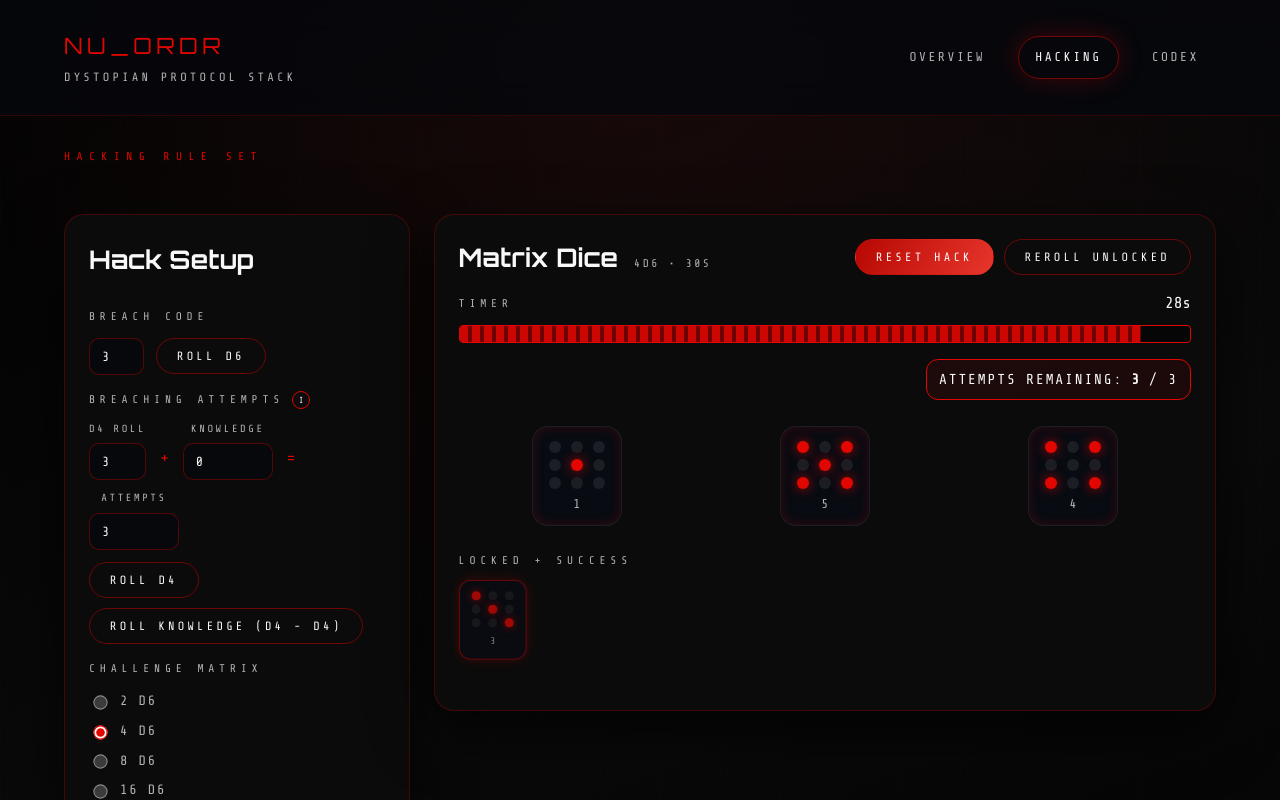
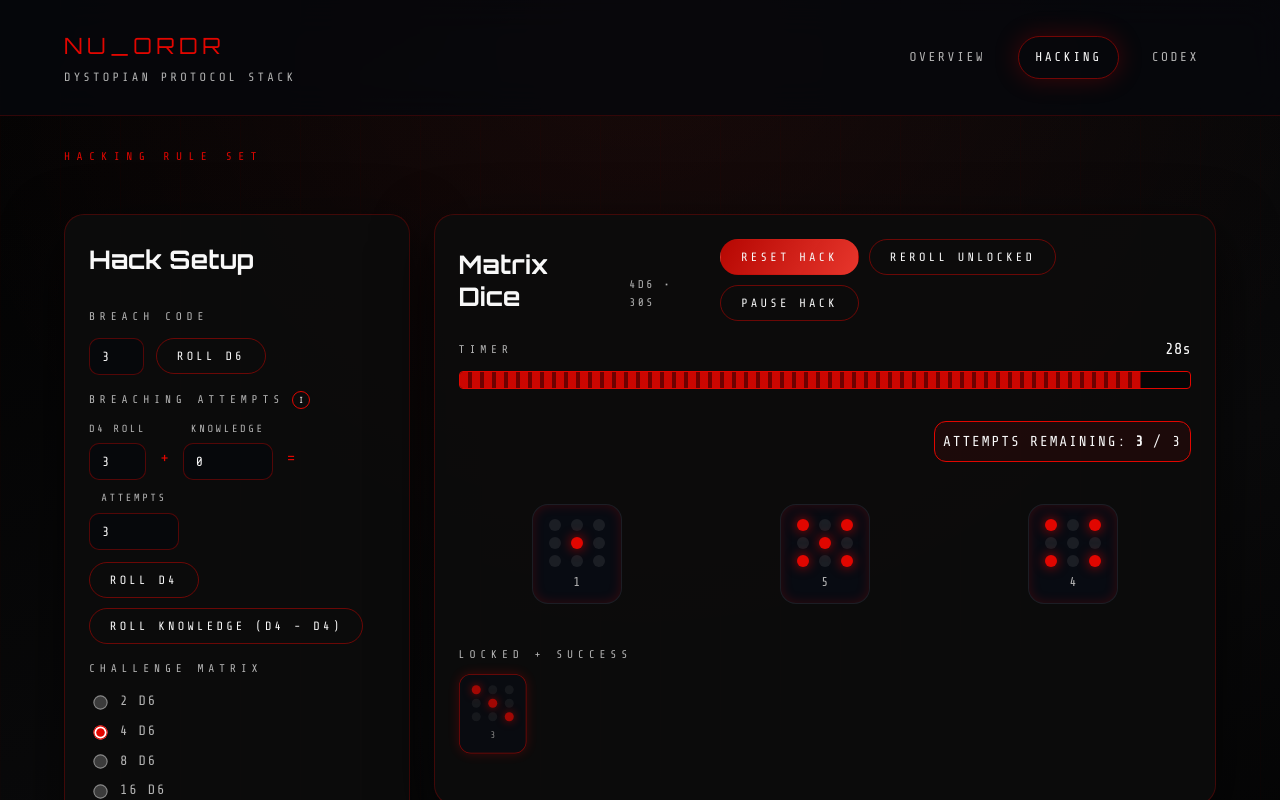
Before and after one commit to gnomelackey/NU_ORDR, a React (Vite) app: page /hacking in a window 1280 px wide. Both pictures are taken after a click on the button "START HACK". Shown: the top 800 px of the page. Built offline with nearby package versions, Linux system fonts and the light colour scheme.

Commit message:
Fixing layout

```diff
--- a/src/styles/global.css
+++ b/src/styles/global.css
@@ -310,12 +310,26 @@ select {
   background: var(--panel);
   border: 1px solid var(--border);
   border-radius: 20px;
-  padding: 24px;
   box-shadow: var(--shadow);
   display: flex;
   flex-direction: column;
   gap: 16px;
   animation: rise 0.6s ease-out both;
+}
+
+.panel-content {
+  padding: 24px;
+  position: relative;
+}
+
+.matrix-panel {
+  position: relative;
+}
+
+.matrix-body {
+  position: relative;
+  display: grid;
+  gap: 32px;
 }
 
 .grid-two {
@@ -373,6 +387,10 @@ select {
   align-items: center;
   justify-content: space-between;
   gap: 16px;
+}
+
+.matrix-header {
+  padding-bottom: 16px;
 }
 
 .matrix-title {
@@ -612,6 +630,62 @@ select {
   letter-spacing: 0.1rem;
 }
 
+.outcome-overlay {
+  position: absolute;
+  inset: 0;
+  pointer-events: none;
+  transform: translateY(102%);
+  opacity: 0;
+  transition:
+    transform 0.35s ease,
+    opacity 0.25s ease;
+}
+
+.outcome-overlay--open {
+  transform: translateY(75px);
+  opacity: 1;
+}
+
+.outcome-card {
+  width: 100%;
+  height: 100%;
+  padding: 18px;
+  border-top: 1px solid var(--accent);
+  background: rgba(8, 8, 8, 0.96);
+  box-shadow: 0 -20px 40px rgba(0, 0, 0, 0.55);
+  display: grid;
+  align-content: start;
+  gap: 32px;
+}
+
+.outcome-card-header {
+  display: flex;
+  flex-direction: column;
+  align-items: start;
+  gap: 8px;
+}
+
+.outcome-dice {
+  display: grid;
+  gap: 14px;
+}
+
+.outcome-dice-group {
+  display: grid;
+  gap: 8px;
+}
+
+.outcome-dice-grid {
+  display: flex;
+  flex-wrap: wrap;
+  gap: 10px;
+}
+
+.outcome-die {
+  transform: scale(0.85);
+  transform-origin: top left;
+}
+
 .matrix-header-actions {
   display: flex;
   gap: 10px;
@@ -664,7 +738,7 @@ select {
 }
 
 .attempts-remaining {
-  padding: 8px 12px;
+  padding: 8px;
   border-radius: 12px;
   border: 1px solid var(--accent);
   background: rgba(225, 6, 0, 0.08);
@@ -677,6 +751,7 @@ select {
   gap: 8px;
   width: fit-content;
   margin-left: auto;
+  height: fit-content;
 }
 
 .die-button {
--- a/src/views/Hacking.tsx
+++ b/src/views/Hacking.tsx
@@ -27,6 +27,7 @@ export function Hacking() {
   const [deepHackMode, setDeepHackMode] = useState(false);
   const [hackEnded, setHackEnded] = useState(false);
   const [subsystemsHacked, setSubsystemsHacked] = useState(0);
+  const [hackPaused, setHackPaused] = useState(false);
 
   const attempts = useMemo(
     () => Math.max(1, knowledge + attemptRoll),
@@ -43,10 +44,17 @@ export function Hacking() {
     [matrixDice, breachCode],
   );
 
-  const fullAccessAchieved = matrixDice.length > 0 && breachMatches === matrixSize;
+  const fullAccessAchieved =
+    matrixDice.length > 0 && breachMatches === matrixSize;
   const timerExpired = !deepHackMode && timer > 0 && timeLeft === 0;
   const showDeepHackChoice =
     !deepHackMode && !hackEnded && fullAccessAchieved && attemptsRemaining > 0;
+  const hackComplete =
+    matrixDice.length > 0 &&
+    !showDeepHackChoice &&
+    (hackEnded || attemptsRemaining === 0 || timerExpired);
+  const hackInProgress =
+    matrixDice.length > 0 && !hackComplete && !showDeepHackChoice;
 
   const outcome = useMemo(() => {
     if (matrixDice.length === 0) {
@@ -68,7 +76,13 @@ export function Hacking() {
       return "Complete Success — full access gained.";
     }
     return "Success — limited access gained.";
-  }, [breachMatches, deepHackMode, matrixDice.length, matrixSize, subsystemsHacked]);
+  }, [
+    breachMatches,
+    deepHackMode,
+    matrixDice.length,
+    matrixSize,
+    subsystemsHacked,
+  ]);
 
   const resetHackFromSetupChange = () => {
     setMatrixDice([]);
@@ -77,6 +91,7 @@ export function Hacking() {
     setDeepHackMode(false);
     setHackEnded(false);
     setSubsystemsHacked(0);
+    setHackPaused(false);
     setTimeLeft(0);
   };
 
@@ -116,6 +131,7 @@ export function Hacking() {
     setDeepHackMode(false);
     setHackEnded(false);
     setSubsystemsHacked(0);
+    setHackPaused(false);
   };
 
   const rollAttempts = () => {
@@ -143,9 +159,12 @@ export function Hacking() {
 
     setDeepHackMode(true);
     setHackEnded(false);
+    setHackPaused(false);
     setBreachCode(nextBreach);
     setMatrixDice(nextMatrix);
-    setSubsystemsHacked(nextMatrix.filter((die) => die.status === "success").length);
+    setSubsystemsHacked(
+      nextMatrix.filter((die) => die.status === "success").length,
+    );
     setTimeLeft(0);
     setSelectedDice([]);
   };
@@ -168,6 +187,7 @@ export function Hacking() {
       selectedDice.length !== 2 ||
       timerExpired ||
       hackEnded ||
+      hackPaused ||
       showDeepHackChoice
     ) {
       return;
@@ -221,6 +241,7 @@ export function Hacking() {
       matrixDice.length === 0 ||
       timerExpired ||
       hackEnded ||
+      hackPaused ||
       showDeepHackChoice
     ) {
       return;
@@ -247,7 +268,13 @@ export function Hacking() {
       setTimeLeft(timer);
       return;
     }
-    if (attemptsRemaining === 0 || timeLeft === 0 || deepHackMode || hackEnded) {
+    if (
+      attemptsRemaining === 0 ||
+      timeLeft === 0 ||
+      deepHackMode ||
+      hackEnded ||
+      hackPaused
+    ) {
       return;
     }
     const interval = window.setInterval(() => {
@@ -261,7 +288,15 @@ export function Hacking() {
     }, 1000);
 
     return () => window.clearInterval(interval);
-  }, [timer, matrixDice.length, attemptsRemaining, timeLeft, deepHackMode, hackEnded]);
+  }, [
+    timer,
+    matrixDice.length,
+    attemptsRemaining,
+    timeLeft,
+    deepHackMode,
+    hackEnded,
+    hackPaused,
+  ]);
 
   useEffect(() => {
     if (!deepHackMode) {
@@ -282,6 +317,8 @@ export function Hacking() {
   const removedDice = matrixDice.filter(
     (die) => die.status === "locked" || die.status === "success",
   );
+  const successDice = matrixDice.filter((die) => die.status === "success");
+  const lockedDice = matrixDice.filter((die) => die.status === "locked");
 
   return (
     <section className="page hacking-page">
@@ -292,7 +329,7 @@ export function Hacking() {
       </div>
 
       <div className="setup-grid">
-        <div className="panel setup-panel">
+        <div className="panel setup-panel panel-content">
           <h2>Hack Setup</h2>
           <div className="setup-section">
             <span className="badge-label">Breach Code</span>
@@ -418,8 +455,9 @@ export function Hacking() {
           </div>
         </div>
 
-        <div className="panel">
-          <div className="panel-header">
+        <div className="panel matrix-panel">
+          <div className="panel-content">
+            <div className="panel-header matrix-header">
               <div className="matrix-title">
                 <h2 className="matrix-title-heading">Matrix Dice</h2>
                 <span className="matrix-meta-inline">
@@ -438,13 +476,24 @@ export function Hacking() {
                     attemptsRemaining <= 0 ||
                     timerExpired ||
                     hackEnded ||
+                    hackPaused ||
                   showDeepHackChoice
                 }
+                style={{ display: matrixDice.length === 0 ? "none" : "inline-flex" }}
               >
                 Reroll Unlocked
               </button>
+              {hackInProgress && timer > 0 ? (
+                <button
+                  className="button button--ghost"
+                  onClick={() => setHackPaused((prev) => !prev)}
+                >
+                    {hackPaused ? "Resume Hack" : "Pause Hack"}
+                  </button>
+                ) : null}
               </div>
             </div>
+            <div className="matrix-body">
               <div className="matrix-timer">
                 <div className="matrix-timer__header">
                   <span className="badge-label">Timer</span>
@@ -452,13 +501,18 @@ export function Hacking() {
                     <span className="muted">Stopped (Full Access)</span>
                   ) : deepHackMode ? (
                     <span className="muted">Stopped (Deep Hack)</span>
+                  ) : hackPaused ? (
+                    <span className="muted">Paused</span>
                   ) : timer === 0 ? (
                     <span className="muted">No timer</span>
                   ) : (
                     <span className="timer-bar__label">{timeLeft}s</span>
                   )}
                 </div>
-            {timer === 0 || deepHackMode || showDeepHackChoice ? null : (
+                {timer === 0 ||
+                deepHackMode ||
+                showDeepHackChoice ||
+                hackPaused ? null : (
                   <div className="timer-bar">
                     <div
                       className="timer-bar__fill"
@@ -481,10 +535,16 @@ export function Hacking() {
                     Full access achieved. Dive deeper into subsystems?
                   </span>
                   <div className="matrix-actions">
-                <button className="button button--ghost" onClick={startDeepHack}>
+                    <button
+                      className="button button--ghost"
+                      onClick={startDeepHack}
+                    >
                       Hack Deeper
                     </button>
-                <button className="button button--ghost" onClick={endHackNow}>
+                    <button
+                      className="button button--ghost"
+                      onClick={endHackNow}
+                    >
                       End Hack
                     </button>
                   </div>
@@ -499,6 +559,7 @@ export function Hacking() {
                       attemptsRemaining <= 0 ||
                       timerExpired ||
                       hackEnded ||
+                      hackPaused ||
                       showDeepHackChoice
                     }
                   >
@@ -511,6 +572,7 @@ export function Hacking() {
                       attemptsRemaining <= 0 ||
                       timerExpired ||
                       hackEnded ||
+                      hackPaused ||
                       showDeepHackChoice
                     }
                   >
@@ -527,7 +589,9 @@ export function Hacking() {
                       key={die.id}
                       type="button"
                       className={`die-button ${
-                    selectedDice.includes(die.id) ? "die-button--selected" : ""
+                        selectedDice.includes(die.id)
+                          ? "die-button--selected"
+                          : ""
                       }`}
                       onClick={() => toggleDieSelection(die.id)}
                     >
@@ -549,23 +613,62 @@ export function Hacking() {
                           die.status === "success" ? "die-removed--success" : ""
                         }`}
                       >
-                    <Die value={die.value} glow={die.status === "success"} />
+                        <Die
+                          value={die.value}
+                          glow={die.status === "success"}
+                        />
                       </div>
                     ))
                   )}
                 </div>
               </div>
-          {matrixDice.length > 0 &&
-          !showDeepHackChoice &&
-          (hackEnded || attemptsRemaining === 0 || timerExpired) ? (
-            <div className="callout">
-              <span>Outcome</span>
+            </div>
+            <div
+              className={`outcome-overlay ${hackComplete ? "outcome-overlay--open" : ""}`}
+            >
+              <div className="outcome-card">
+                <div className="outcome-card-header">
+                  <span className="badge-label">Outcome</span>
                   <strong>{outcome}</strong>
                 </div>
-          ) : null}
+                <div className="outcome-dice">
+                  <div className="outcome-dice-group">
+                    <span className="badge-label">Success Dice</span>
+                    <div className="outcome-dice-grid">
+                      {successDice.length === 0 ? (
+                        <span className="muted">None</span>
+                      ) : (
+                        successDice.map((die) => (
+                          <div
+                            key={`success-${die.id}`}
+                            className="outcome-die"
+                          >
+                            <Die value={die.value} glow />
+                          </div>
+                        ))
+                      )}
                     </div>
                   </div>
-
+                  <div className="outcome-dice-group">
+                    <span className="badge-label">Locked Dice</span>
+                    <div className="outcome-dice-grid">
+                      {lockedDice.length === 0 ? (
+                        <span className="muted">None</span>
+                      ) : (
+                        lockedDice.map((die) => (
+                          <div key={`locked-${die.id}`} className="outcome-die">
+                            <Die value={die.value} />
+                          </div>
+                        ))
+                      )}
+                    </div>
+                  </div>
+                </div>
+              </div>
+            </div>
+          </div>
+        </div>
+      </div>
     </section>
   );
 }
```
Lines whose indentation alone changed are shown as unchanged.
